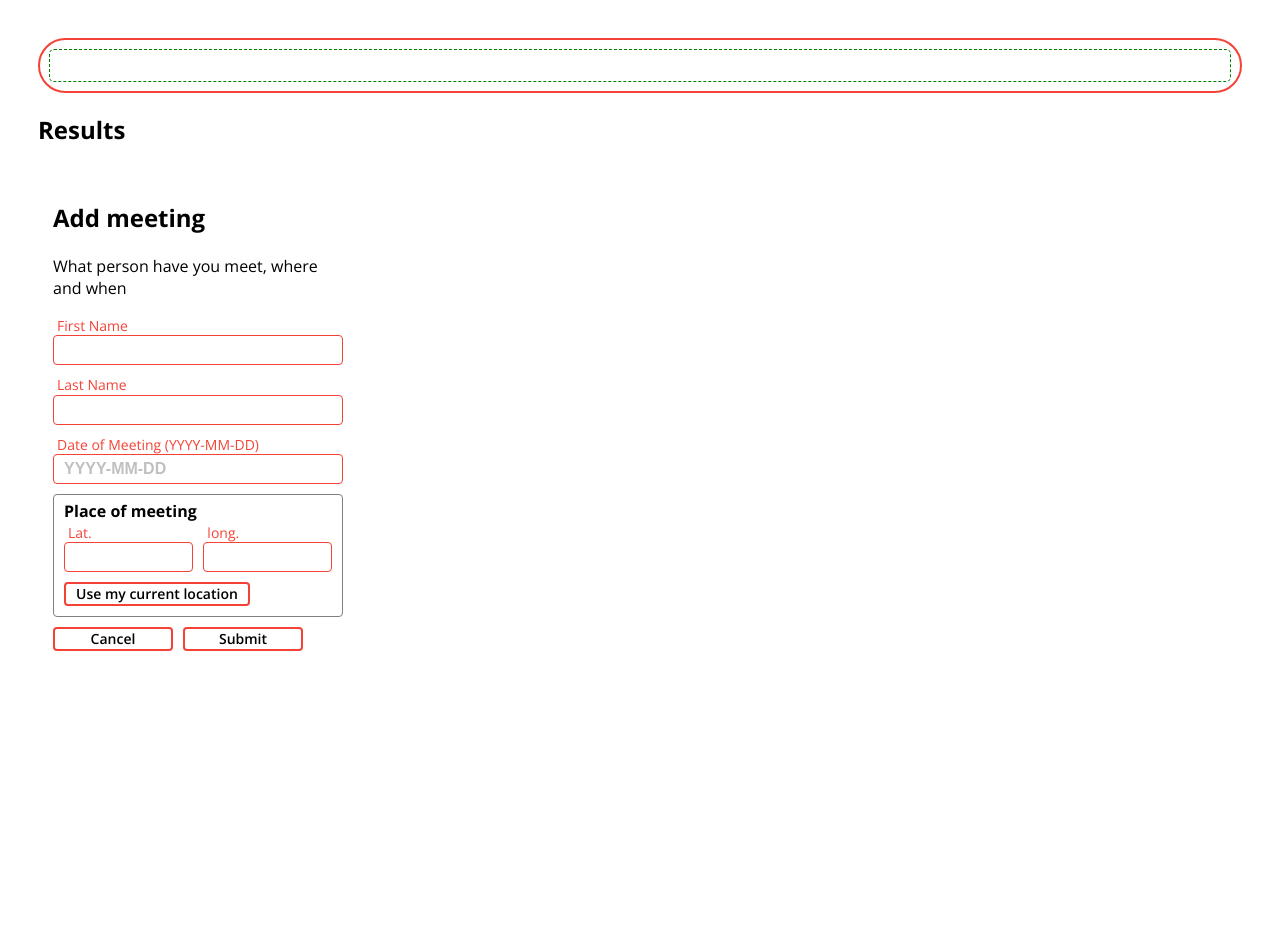
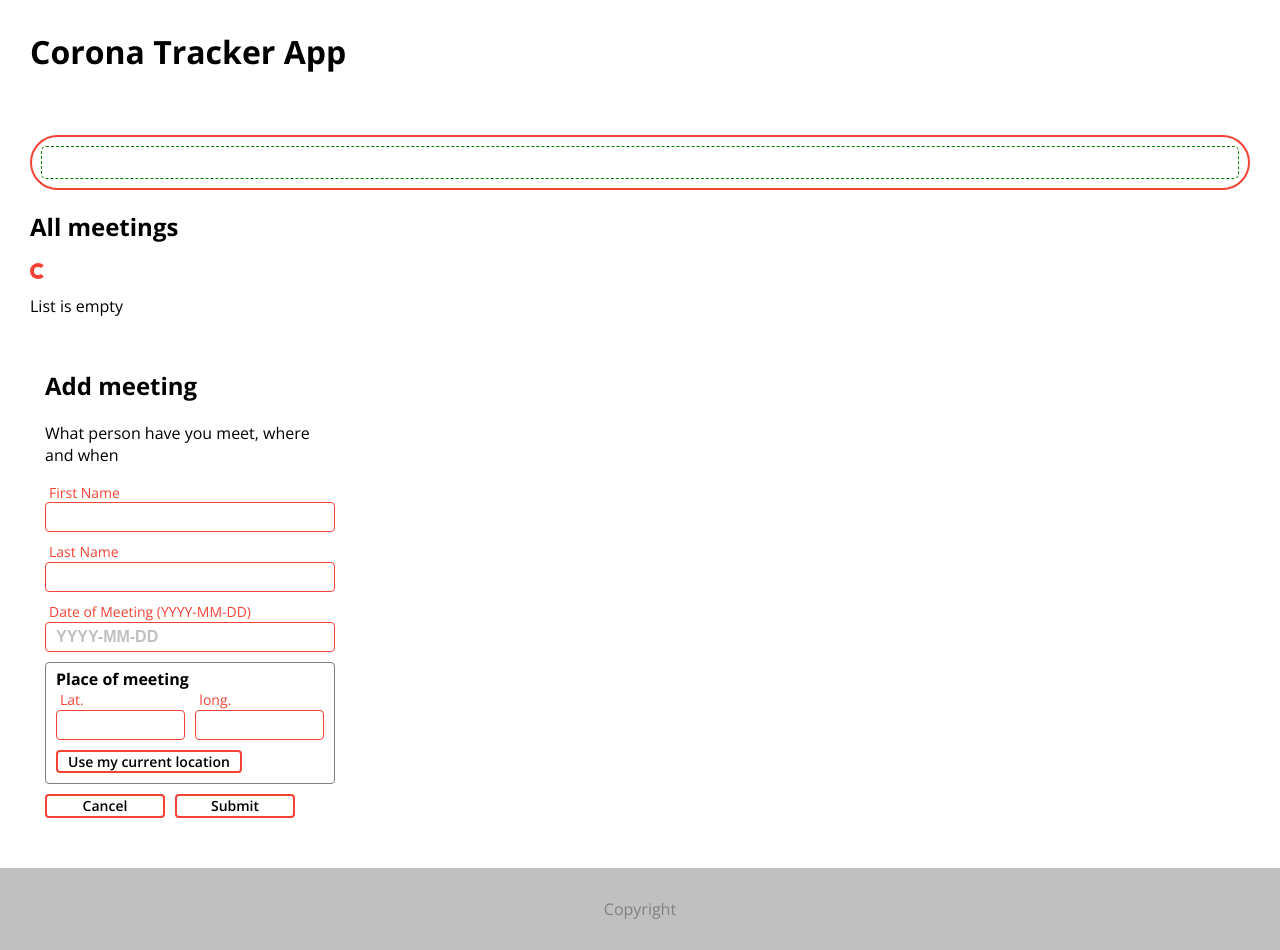
Before and after one commit to AleksandarAleksandar/corona-meeting-tracker, a React (Create React App) app: page / in a window 1280 px wide. Before the commit the page ends 800 px from the top, so only its background shows below. Built offline with nearby package versions, Linux system fonts and the light colour scheme.

Commit message:
thunk actions, spinner, toasts, animations

```diff
--- a/public/static/css/style.css
+++ b/public/static/css/style.css
@@ -11,7 +11,92 @@ html {
 }
 
 body {
+  padding: 0px;
+  margin: 0px;
+}
+
+.app {
+  display: flex;
+  flex-direction: column;
+  min-height: 100vh;
+}
+
+.app .header {
   padding: 30px;
+}
+h1 {
+  margin: 0px;
+}
+
+.app .main {
+  flex: 1;
+  padding: 30px;
+}
+
+.app .footer {
+  padding: 30px;
+  text-align: center;
+  background-color: silver;
+  color: gray;
+}
+
+/* SPINNER*/
+
+@keyframes rotating-animation {
+  to {
+    transform: rotate(360deg);
+  }
+}
+.spinner {
+  border: 4px solid #f44336;
+  border-top: 4px solid transparent;
+  border-radius: 200px;
+  width: 16px;
+  height: 16px;
+  animation-name: rotating-animation;
+  animation-duration: 0.8s;
+  animation-timing-function: linear;
+  animation-iteration-count: infinite;
+}
+
+/* TOAST */
+
+.toasts-container {
+  z-index: 99;
+  position: fixed;
+  top: 0px;
+  right: 0px;
+  height: 0px;
+  width: 0px;
+  overflow: visible;
+}
+.toasts-container .toast {
+  position: absolute;
+  top: 30px;
+  right: 30px;
+  border-radius: 200px;
+  padding-left: 30px;
+  padding-right: 30px;
+  padding-top: 8px;
+  padding-bottom: 8px;
+  background-color: gray;
+  color: white;
+  font-weight: 600;
+  opacity: 1;
+  animation-name: fading-animation;
+  animation-duration: 2s;
+}
+
+@keyframes fading-animation {
+  0% {
+    opacity: 1;
+  }
+  75% {
+    opacity: 1;
+  }
+  100% {
+    opacity: 0;
+  }
 }
 
 /* FORMS */
--- a/src/actions/action-types.js
+++ b/src/actions/action-types.js
@@ -1,6 +1,8 @@
 const actionTypes = {
   ADD_MEETING: 'ADD_MEETING',
-  SUBMIT_SEARCH: 'SUBMIT_SEARCH'
+  SUBMIT_SEARCH: 'SUBMIT_SEARCH',
+  SHOW_TOAST: 'SHOW_TOAST',
+  REMOVE_TOAST: 'REMOVE_TOAST'
 }
 
 export default actionTypes
--- /dev/null
+++ b/src/actions/actions.js
@@ -0,0 +1,20 @@
+import actionTypes from '../actions/action-types';
+
+let actionShowModel = (title) => {
+  console.log('t 1')
+  // THUNK
+  return (dispatch) => {
+    console.log('t 2')
+    dispatch({
+      type: actionTypes.SHOW_TOAST,
+      payload: title
+    });
+    let t = setTimeout(() => {
+      // Yay! Can invoke sync or async actions with `dispatch`
+      dispatch({ type: actionTypes.REMOVE_TOAST });
+    }, 2000);
+
+  }
+}
+
+export { actionShowModel }
--- a/src/components/App.js
+++ b/src/components/App.js
@@ -4,6 +4,7 @@ import Btn from './Btn';
 import MeetingForm from './MeetingForm'
 import SearchForm from './SearchForm'
 import Results from './Results'
+import Toasts from './Toasts'
 
 
 function App(props) {
@@ -15,14 +16,18 @@ function App(props) {
     props.dispatch({ type: 'SOME_CLICK' })
   }
   return (
-    <div className="something">
+    <div className="app">
+      <Toasts />
+      <div className="header"><h1>Corona Tracker App</h1></div>
+      <div className="main">
+        <SearchForm />
 
-      <SearchForm />
+        <Results />
 
-      <Results />
+        <MeetingForm />
 
-      <MeetingForm />
-
+      </div>
+      <div className="footer">Copyright</div>
     </div>
   );
 }
--- a/src/components/MeetingForm.js
+++ b/src/components/MeetingForm.js
@@ -2,7 +2,9 @@ import React from 'react';
 import Btn from './Btn';
 import { connect } from 'react-redux';
 import geoUtils from '../utils/geo-utils';
-import actionTypes from '../actions/action-types'
+import actionTypes from '../actions/action-types';
+import { actionShowModel } from '../actions/actions';
+
 
 class MeetingForm extends React.Component {
   constructor(props) {
@@ -51,11 +53,30 @@ class MeetingForm extends React.Component {
     }
   }
 
+  _clearForm() {
+    this.setState({
+      firstname: '',
+      lastname: '',
+      date: '',
+      lat: '',
+      long: ''
+    });
+  }
+
   _submit() {
     this.props.dispatch({
       type: actionTypes.ADD_MEETING,
       payload: this.state
     })
+    this._clearForm();
+    //
+    /*
+    this.props.dispatch({
+      type: actionTypes.SHOW_TOAST,
+      payload: 'Success!'
+    })
+    */
+    this.props.dispatch(actionShowModel('Success!'));
   }
 
   render() {
--- a/src/components/Results.js
+++ b/src/components/Results.js
@@ -1,32 +1,45 @@
 import React from 'react'
 import { connect } from 'react-redux'
 import search from '../utils/search-utils'
+import Spinner from './Spinner'
 
 function Results(props) {
-  let meetings = props.appState.meetings
+  let meetings = props.meetings;
+  let meetingsFiltered = search(meetings, props.searchQuerry);
 
-  let meetingsFiltered = search(meetings, props.appState.searchQuerry)
+  let jsx = meetingsFiltered.map((item) => {
+    return (
+      <div key={item.id} className="item">{item.firstname}</div>
+    );
+  })
+  if (meetingsFiltered.length === 0) {
+    jsx = (
+      <p>List is empty</p>
+    )
+  }
 
-  let jsxArray = meetingsFiltered.map((item)=> {
-    return (
-      <div className="item">{item.firstname}</div>
-    )
-  })
+  let jsxTitle = 'Results'
+  if (props.searchQuerry === '') {
+    jsxTitle = 'All meetings'
+  }
 
 
 
   return (
     <div className="section-results">
-      <h2>Results</h2>
+      <h2>{jsxTitle}</h2>
+      <Spinner />
       <div className="filter"></div>
-      <div className="items">{jsxArray}</div>
+      <div className="items">{jsx}</div>
     </div>
   )
 }
 
 const mapStateToProps = (state) => {
   return {
-    appState: state
+    appState: state,
+    meetings: state.meetings,
+    searchQuerry: state.searchQuerry
   }
 }
 export default connect(mapStateToProps)(Results)
--- a/src/components/SearchForm.js
+++ b/src/components/SearchForm.js
@@ -32,7 +32,7 @@ class SearchForm extends React.Component {
     }
   }
 
-  _submitSearch(q) {
+   _submitSearch(q) {
     this.props.dispatch({
       type: actionTypes.SUBMIT_SEARCH,
       payload: q
--- /dev/null
+++ b/src/components/Spinner.js
@@ -0,0 +1,8 @@
+import React from 'react'
+
+function Spinner() {
+  return (
+    <div className="spinner"></div>
+  )
+}
+export default Spinner;
--- /dev/null
+++ b/src/components/Toasts.js
@@ -0,0 +1,22 @@
+import React from 'react'
+import { connect } from 'react-redux'
+
+function Toasts(props) {
+  let jsx = null;
+  if (props.toast !== '') {
+    jsx = (
+      <div className="toast">{props.toast}</div>
+    )
+  }
+  return (
+    <div className="toasts-container">
+      {jsx}
+    </div>
+  )
+}
+const mapStateToProps = (state) => {
+  return {
+    toast: state.toast
+  }
+}
+export default connect(mapStateToProps)(Toasts)
--- a/src/reducers/index.js
+++ b/src/reducers/index.js
@@ -5,11 +5,24 @@ import { act } from 'react-dom/test-utils';
 const initialState = {
   route: 'HOME',
   searchQuerry: '',
-  meetings: []
+  meetings: [],
+  toast: ''
 };
 
 const rootReducer = (state = initialState, action) => {
   switch (action.type) {
+
+    case actionTypes.SHOW_TOAST:
+      return {
+        ...state,
+        toast: action.payload
+      }
+
+    case actionTypes.REMOVE_TOAST:
+      return {
+        ...state,
+        toast: ''
+      }
 
     case actionTypes.ADD_MEETING:
       let new_meeting = {
```
